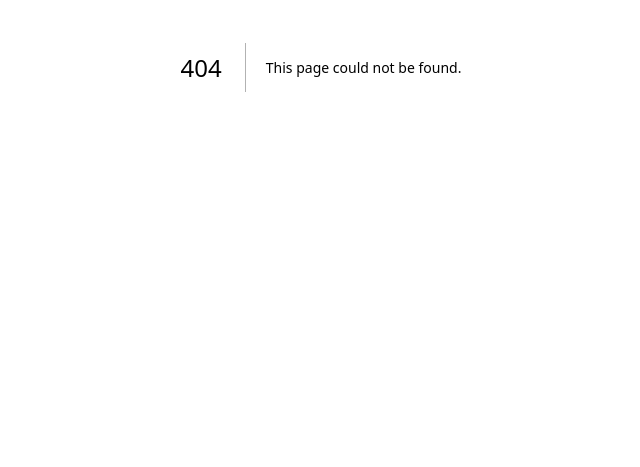
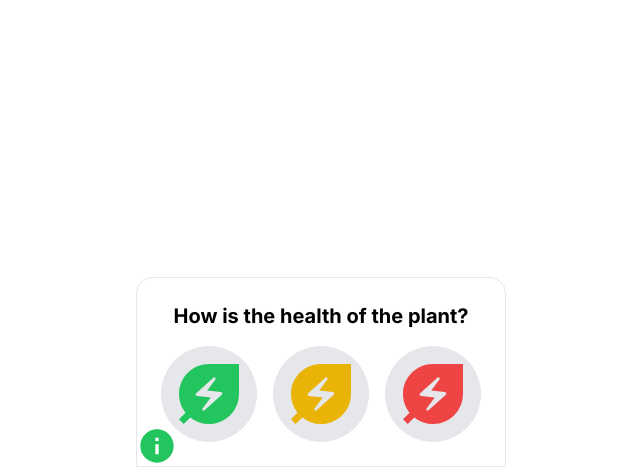
Before and after one commit to Jake-mc221/Agriculture-App, a Next.js app: page /label in a window 1280 px wide. Before the commit this address had no page. Shown: the part 333-800 px from the top of the page, without its empty margins (319-959 px from the left). Built offline with nearby package versions, Linux system fonts and the light colour scheme.

Commit message:
Added plant health component.

```diff
--- /dev/null
+++ b/src/app/label/page.tsx
@@ -0,0 +1,28 @@
+import { MdEnergySavingsLeaf } from "react-icons/md";
+import { MdInfo } from "react-icons/md";
+
+export default function PlantHealth() {
+  return (
+    <main className="w-full h-screen flex flex-col justify-end items-center bg-white">
+      <div className="relative border rounded-t-2xl p-6 text-center bg-white">
+        <h2 className="text-xl text-black font-bold mb-4">
+          How is the health of the plant?
+        </h2>
+        <div className="flex justify-center space-x-4">
+          <div className="bg-gray-200 rounded-full p-2">
+            <MdEnergySavingsLeaf className="text-green-500 w-20 h-20" />
+          </div>
+          <div className="bg-gray-200 rounded-full p-2">
+            <MdEnergySavingsLeaf className="text-yellow-500 w-20 h-20" />
+          </div>
+          <div className="bg-gray-200 rounded-full p-2">
+            <MdEnergySavingsLeaf className="text-red-500 w-20 h-20" />
+          </div>
+        </div>
+        <div className="absolute bottom-0 left-0">
+          <MdInfo className="text-green-500 w-10 h-10" />
+        </div>
+      </div>
+    </main>
+  );
+}
--- a/src/app/layout.tsx
+++ b/src/app/layout.tsx
@@ -16,13 +16,11 @@ export default function RootLayout({
 }) {
   return (
     <html lang="en">
-      <header></header>
       <body className={inter.className}>
         <main className="flex flex-col items-center min-h-screen">
           {children}
         </main>
       </body>
-      <footer></footer>
     </html>
   )
 }
--- a/src/app/profile/page.tsx
+++ b/src/app/profile/page.tsx
@@ -1,3 +1,3 @@
-export function Profile() {
+export default function Profile() {
   return <div className="bg-green-500 h-100"></div>;
 }
```
